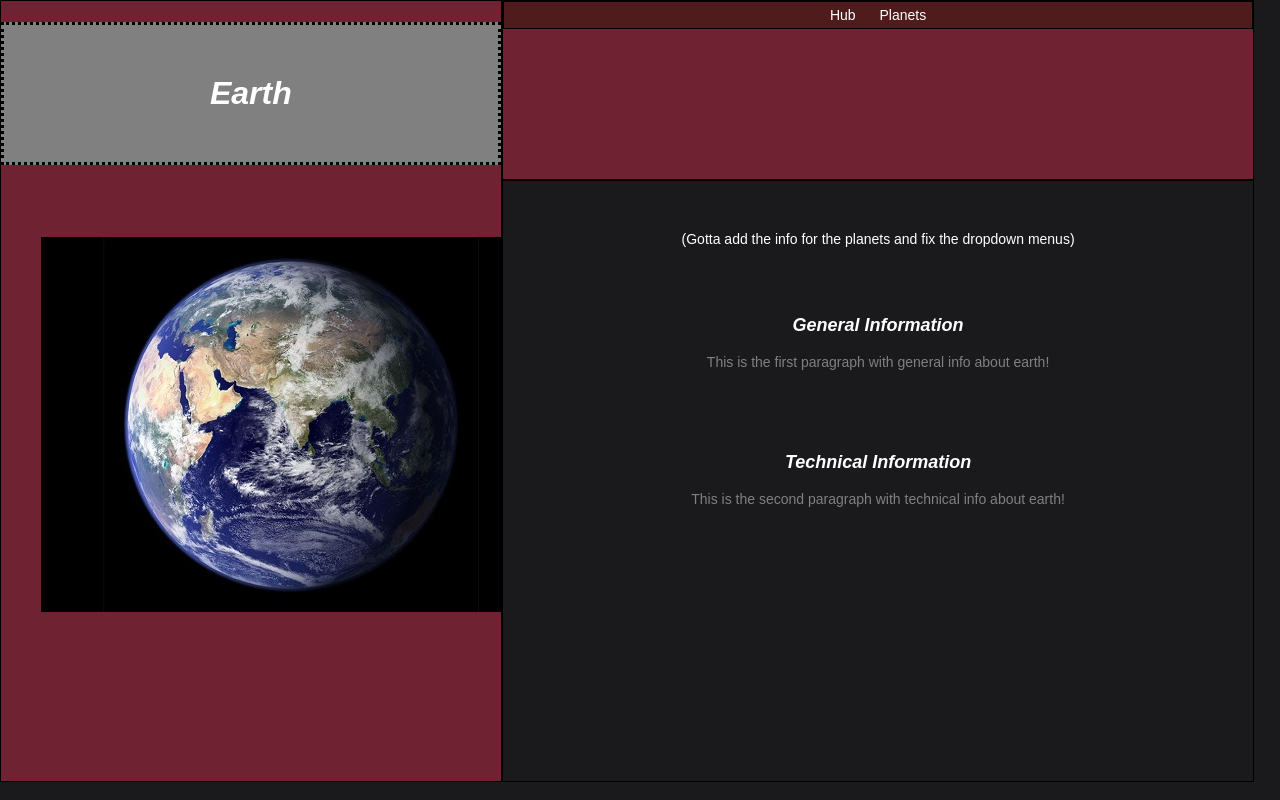
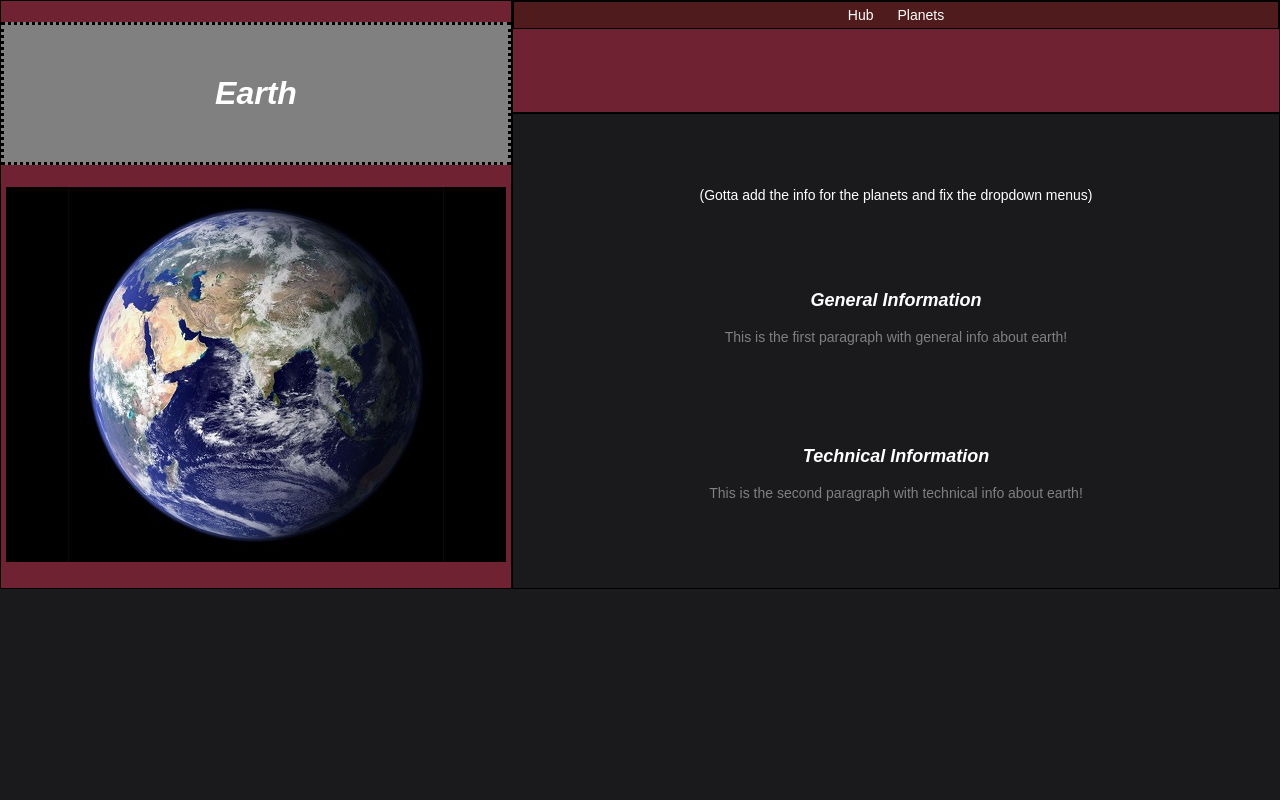
Before and after one commit to Diogo-a21905661/SpaceHub, a PHP site: page /planets/earth.html in a window 1280 px wide. Run offline with PHP 8.4, Linux system fonts and the light colour scheme.

Commit message:
Fixed the planets
Fixed the planet windows and how they showed information.

```diff
--- a/layoutPlanet.css
+++ b/layoutPlanet.css
@@ -41,13 +41,10 @@ header {
     border: black;
     border-style: solid;
     border-width: 1px;
-
-    padding-bottom: 25px;
 }
 
-header > figure > img {
-    padding-top: 50px;
-    padding-bottom: 50px;
+header > img {
+    height: fit-content;
 }
 
 main {
@@ -58,12 +55,12 @@ main {
     border-style: solid;
     border-width: 1px;
 
-    padding: 25px;
+    padding: 5%;
 }
 
 /*Spaces between texts */
 main section {
-    padding: 25px;
+    padding: 5%;
 }
 
 main section h3 {
@@ -84,21 +81,11 @@ nav {
     border-width: 1px;
 }
 
-nav > section {
-    height: 42px;
-    width: 300px;
-
-    border-style: solid;
-    border-width: 1px;
-    border-color: black;
-    background-color: grey;
-}
-
 body {
     display: grid;
-    width: 98vw;
-    height: 97.8vh;
-    grid-template-rows: 23% 77%;
+    width: 100%;
+    height: 100%;
+    grid-template-rows: 20% 80%;
     grid-template-columns: 40% 60%;
     grid-template-areas:
     'header nav nav'
@@ -116,7 +103,6 @@ body > * {
 /* Dropdown menu */
 
 html, body {
-    font-family: Arial, Helvetica, sans-serif;
     margin: 0;
     padding: 0;
 }
--- a/planets/earth.html
+++ b/planets/earth.html
@@ -12,9 +12,7 @@
     <header>
         <h1>Earth</h1>
 
-        <figure>
-            <img src="../images/earth.jpg" alt="Earth" max-width="100%" max-height="100%">
-        </figure>
+        <img src="../images/earth.jpg" alt="Earth" max-width="100%" max-height="100%">
     </header>
 
     <main>
```
